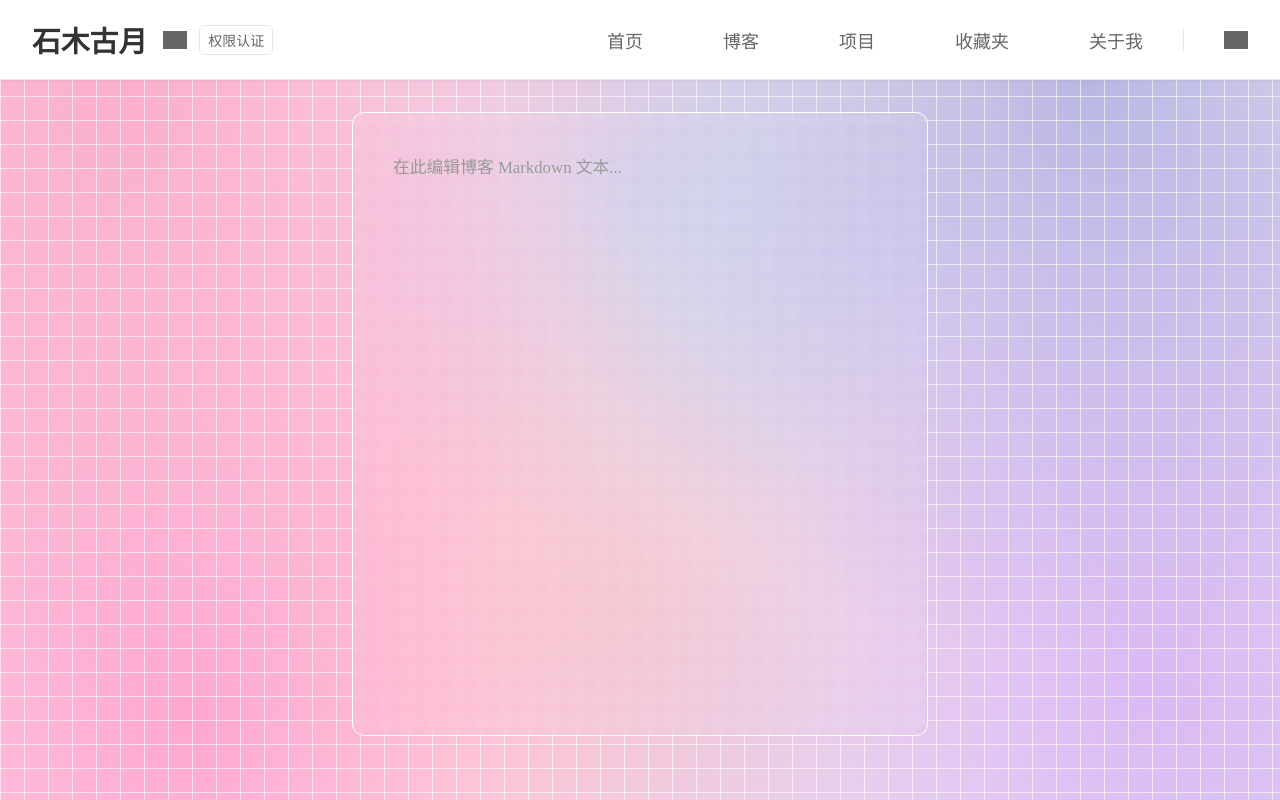
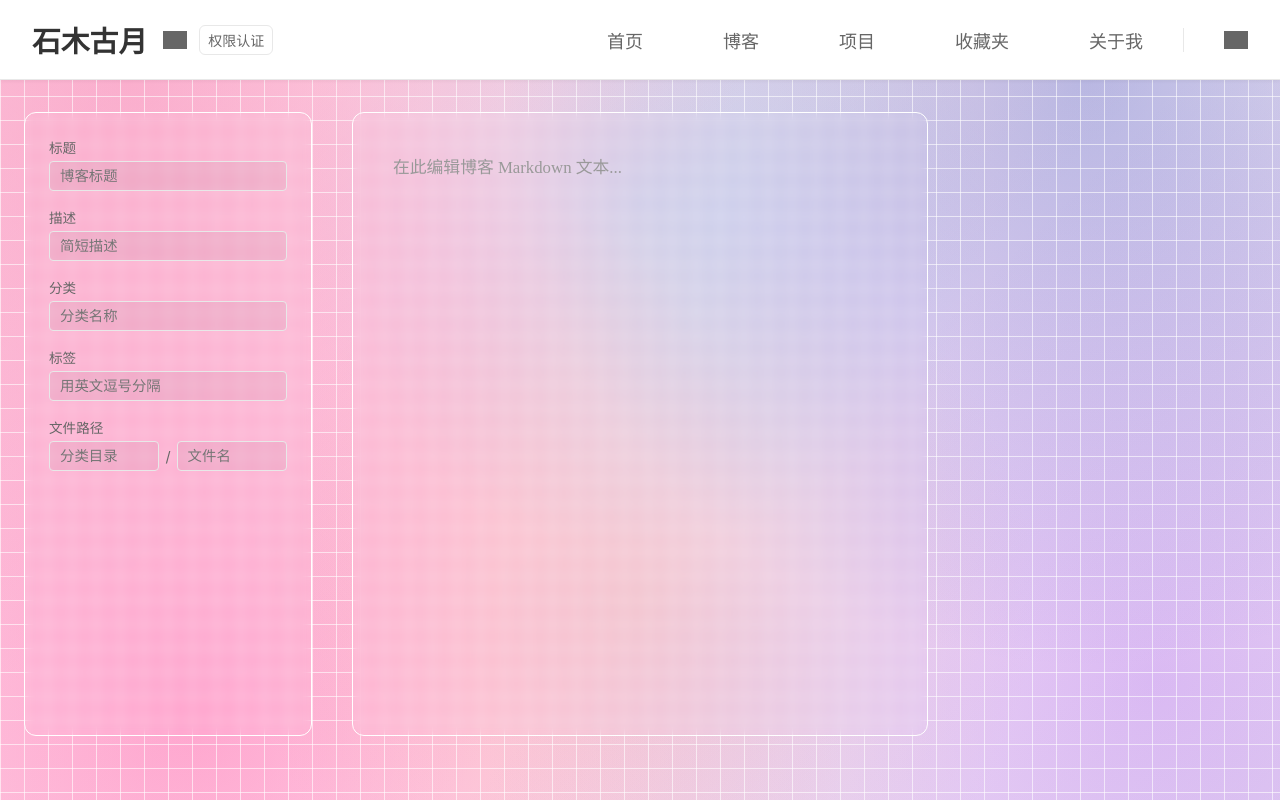
Before and after one commit to ShimuGuyue/shimuguyue.love-new, a Vue app in the folder client/: page /blog-edit/new in a window 1280 px wide. Built offline with nearby package versions, Linux system fonts and the light colour scheme; grey boxes are pictures that could not be loaded.

Commit message:
Update 元信息编辑区

```diff
--- a/client/src/views/BlogEdit.vue
+++ b/client/src/views/BlogEdit.vue
@@ -1,10 +1,43 @@
 <script setup lang="ts">
+import { ref } from 'vue'
+
+const title = ref('')
+const description = ref('')
+const category = ref('')
+const tags = ref('')
+const pathCategory = ref('')
+const pathName = ref('')
 </script>
 
 <template>
   <main class="blog-edit">
     <div class="blog-edit__layout">
-      <aside class="blog-edit__left"></aside>
+      <aside class="blog-edit__left glass">
+        <div class="blog-edit__field">
+          <label class="blog-edit__label">标题</label>
+          <input v-model="title" class="blog-edit__input" placeholder="博客标题" />
+        </div>
+        <div class="blog-edit__field">
+          <label class="blog-edit__label">描述</label>
+          <input v-model="description" class="blog-edit__input" placeholder="简短描述" />
+        </div>
+        <div class="blog-edit__field">
+          <label class="blog-edit__label">分类</label>
+          <input v-model="category" class="blog-edit__input" placeholder="分类名称" />
+        </div>
+        <div class="blog-edit__field">
+          <label class="blog-edit__label">标签</label>
+          <input v-model="tags" class="blog-edit__input" placeholder="用英文逗号分隔" />
+        </div>
+        <div class="blog-edit__field">
+          <label class="blog-edit__label">文件路径</label>
+          <div class="blog-edit__path-row">
+            <input v-model="pathCategory" class="blog-edit__input blog-edit__path-input" placeholder="分类目录" />
+            <span class="blog-edit__path-sep">/</span>
+            <input v-model="pathName" class="blog-edit__input blog-edit__path-input" placeholder="文件名" />
+          </div>
+        </div>
+      </aside>
       <section class="blog-edit__main glass">
         <div
           class="blog-edit__content"
@@ -30,12 +63,46 @@
   gap: 40px;
 }
 
-.blog-edit__title {
-  margin: 0 0 16px;
-  font-size: 1.3rem;
+/* ── 左侧 ── */
+.blog-edit__field {
+  margin-bottom: 16px;
+}
+.blog-edit__label {
+  display: block;
+  margin-bottom: 4px;
+  font-size: 0.85rem;
+  color: var(--color-text-secondary);
+}
+.blog-edit__input {
+  width: 100%;
+  padding: 6px 10px;
+  font-size: 0.9rem;
   color: var(--color-text);
+  background: rgba(0, 0, 0, 0.04);
+  border: 1px solid var(--color-border);
+  border-radius: 4px;
+  outline: none;
+  transition: border-color var(--transition-speed);
+}
+.blog-edit__input:focus {
+  border-color: var(--pink-soft);
 }
 
+.blog-edit__path-row {
+  display: flex;
+  align-items: center;
+  gap: 6px;
+}
+.blog-edit__path-input {
+  flex: 1;
+  min-width: 0;
+}
+.blog-edit__path-sep {
+  color: var(--color-text-secondary);
+  font-size: 0.9rem;
+}
+
+/* ── 中间 ── */
 .blog-edit__content {
   width: 100%;
   height: calc(100vh - 226px);
```
